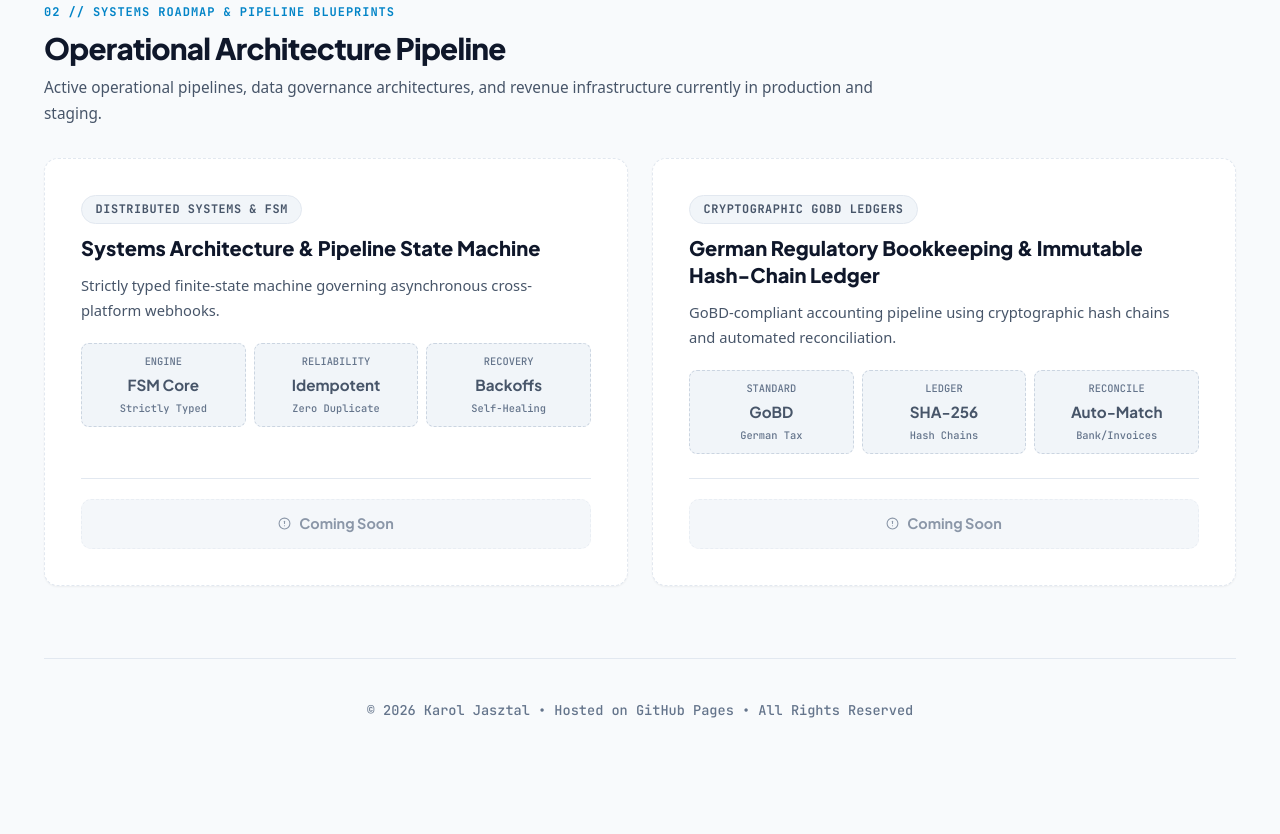
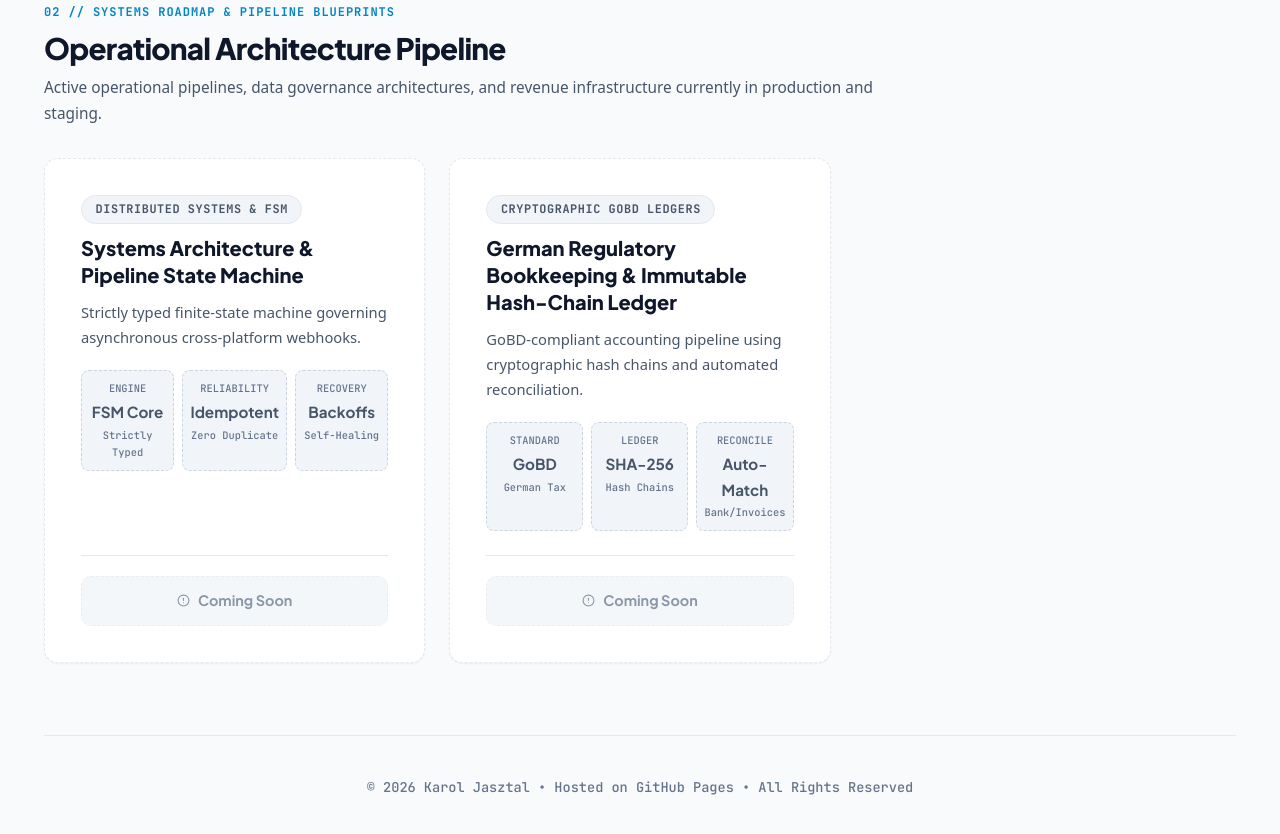
Before and after one commit to Deadpoolio92/portfolio, a plain HTML site: page index.html in a window 1280 px wide. Shown: the part 2473-3307 px from the top of the page. Before the commit the page ends 3274 px from the top, so only its background shows below. Drawn offline with Linux system fonts and the light colour scheme.

Commit message:
fix(portfolio): keep Section 2 roadmap grid at 3 columns with empty 3rd slot

```diff
--- a/index.html
+++ b/index.html
@@ -536,6 +536,9 @@
           </div>
         </article>
 
+        <!-- Empty 3rd Column Spacer -->
+        <div aria-hidden="true"></div>
+
       </div>
     </section>
 
```
